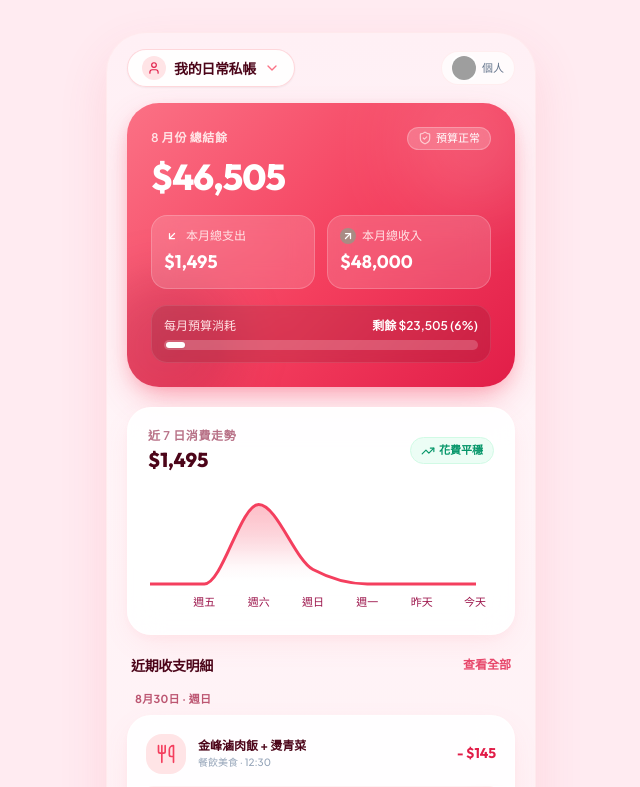
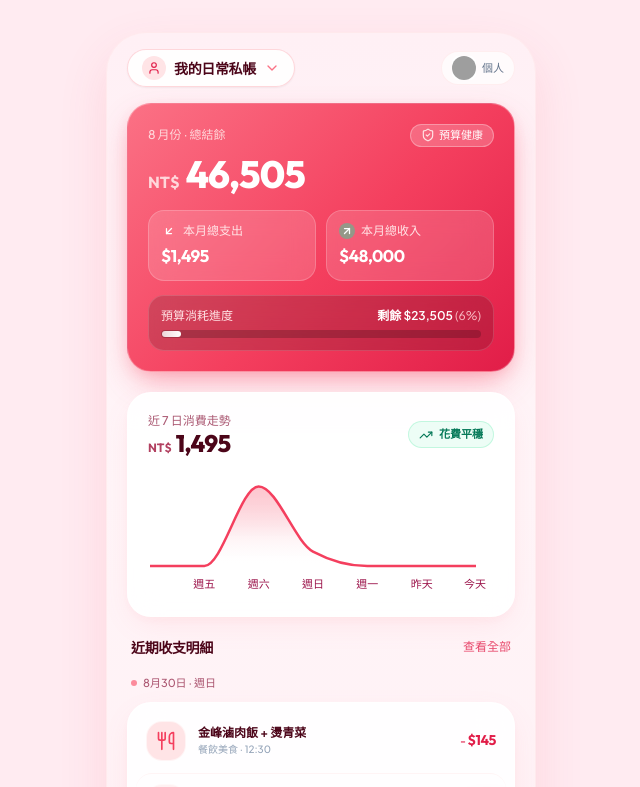
Before and after one commit to iamlouxu/qin-tsai-gee, a React (Vite) app: page / in a window 1280 px wide. Shown: the top 787 px of the page, without its empty margins (319-959 px from the left). Built offline with nearby package versions, Linux system fonts and the light colour scheme; grey boxes are pictures that could not be loaded.

Commit message:
refactor: refine UI styling, shadows, and typography across dashboard components

```diff
--- a/src/components/dashboard/LedgerSwitcher.tsx
+++ b/src/components/dashboard/LedgerSwitcher.tsx
@@ -71,9 +71,9 @@ export const LedgerSwitcher: React.FC<LedgerSwitcherProps> = ({
             className="fixed inset-0 z-20"
             onClick={() => setIsOpen(false)}
           />
-          <div className="absolute top-11 left-0 w-64 bg-white/95 backdrop-blur-xl rounded-3xl p-2 shadow-card-hover border border-rose-100 z-30 animate-in fade-in zoom-in-95 duration-150">
-            <div className="text-[11px] font-bold text-rose-900/60 px-3 py-1.5 uppercase tracking-wider">
-              切換帳本
+          <div className="absolute top-11 left-0 w-64 bg-white/95 backdrop-blur-xl rounded-3xl p-2 shadow-card-hover border border-rose-100/90 z-30 animate-in fade-in zoom-in-95 duration-150">
+            <div className="text-[11px] font-medium text-rose-900/60 px-3 py-1.5">
+              選擇切換帳本
             </div>
             {ledgers.map((ledger) => {
               const isSelected = ledger.id === currentLedger.id;
@@ -84,9 +84,9 @@ export const LedgerSwitcher: React.FC<LedgerSwitcherProps> = ({
                     onSelectLedger(ledger);
                     setIsOpen(false);
                   }}
-                  className={`w-full flex items-center justify-between p-2.5 rounded-2xl text-left transition-all ${
+                  className={`w-full flex items-center justify-between p-2.5 rounded-2xl text-left transition-all active:scale-[0.98] ${
                     isSelected
-                      ? 'bg-rose-50/90 text-rose-950 font-bold'
+                      ? 'bg-rose-50/90 text-rose-950 font-bold shadow-2xs'
                       : 'hover:bg-slate-50 text-slate-700'
                   }`}
                 >
--- a/src/components/dashboard/PersonalOverviewCard.tsx
+++ b/src/components/dashboard/PersonalOverviewCard.tsx
@@ -1,6 +1,6 @@
 import React from 'react';
 import { ArrowUpRight, ArrowDownLeft, ShieldCheck } from 'lucide-react';
-import { formatCurrency } from '../../utils/formatters';
+import { formatCurrency, formatNumber } from '../../utils/formatters';
 
 interface PersonalOverviewCardProps {
   balance: number;
@@ -19,67 +19,67 @@ export const PersonalOverviewCard: React.FC<PersonalOverviewCardProps> = ({
   const remainingBudget = Math.max(0, monthlyBudget - totalExpense);
 
   return (
-    <div className="pink-gradient-card rounded-4xl p-6 text-white relative overflow-hidden mb-5">
-      {/* Decorative Light Glows */}
-      <div className="absolute -right-8 -top-8 w-36 h-36 bg-white/15 rounded-full blur-2xl pointer-events-none" />
-      <div className="absolute -left-8 -bottom-8 w-36 h-36 bg-rose-900/20 rounded-full blur-xl pointer-events-none" />
-
-      {/* Header Info */}
-      <div className="flex justify-between items-center mb-1">
-        <span className="text-xs font-semibold text-rose-100 uppercase tracking-wider">
-          8 月份 總結餘
+    <div className="pink-gradient-card rounded-3xl p-5 text-white relative overflow-hidden mb-5 border border-white/30 shadow-[0_14px_34px_-6px_rgba(244,63,94,0.38)]">
+      {/* Top Meta Header */}
+      <div className="flex justify-between items-center mb-2">
+        <span className="text-xs font-medium text-rose-100/90">
+          8 月份 · 總結餘
         </span>
-        <div className="flex items-center space-x-1 bg-white/20 backdrop-blur-md px-2.5 py-0.5 rounded-full text-[11px] font-medium text-white border border-white/25">
-          <ShieldCheck className="w-3.5 h-3.5 text-rose-200" />
-          <span>預算正常</span>
+        <div className="flex items-center space-x-1 bg-white/20 backdrop-blur-md px-2.5 py-0.5 rounded-full text-[11px] font-medium text-white border border-white/30 shadow-xs">
+          <ShieldCheck className="w-3.5 h-3.5 text-rose-100" />
+          <span>預算健康</span>
         </div>
       </div>
 
-      {/* Hero Balance Display */}
-      <div className="font-display font-extrabold text-[36px] tracking-tight text-white mb-4 leading-tight">
-        {formatCurrency(balance)}
+      {/* Hero Balance Display with Distinct Currency Hierarchy */}
+      <div className="flex items-baseline gap-1.5 mb-4">
+        <span className="text-base font-bold text-rose-100/90 font-display">NT$</span>
+        <span className="font-display font-extrabold text-[38px] tracking-tight text-white leading-none">
+          {formatNumber(balance)}
+        </span>
       </div>
 
-      {/* Expense & Income Grid Cards */}
-      <div className="grid grid-cols-2 gap-3 mb-4">
+      {/* Expense & Income Cards */}
+      <div className="grid grid-cols-2 gap-2.5 mb-3.5">
         {/* Expense Card */}
-        <div className="bg-white/15 backdrop-blur-md rounded-2xl p-3 border border-white/20">
+        <div className="bg-white/15 backdrop-blur-md rounded-2xl p-3 border border-white/20 transition-transform active:scale-[0.98]">
           <div className="flex items-center space-x-1.5 text-rose-100 text-xs mb-1">
-            <span className="w-4 h-4 rounded-full bg-rose-400/40 flex items-center justify-center">
+            <span className="w-4 h-4 rounded-full bg-rose-400/50 flex items-center justify-center">
               <ArrowDownLeft className="w-3 h-3 text-white stroke-[2.5]" />
             </span>
-            <span>本月總支出</span>
+            <span className="font-medium">本月總支出</span>
           </div>
-          <div className="font-display font-bold text-lg text-white">
+          <div className="font-display font-bold text-[17px] text-white tracking-tight">
             {formatCurrency(totalExpense)}
           </div>
         </div>
 
         {/* Income Card */}
-        <div className="bg-white/15 backdrop-blur-md rounded-2xl p-3 border border-white/20">
+        <div className="bg-white/15 backdrop-blur-md rounded-2xl p-3 border border-white/20 transition-transform active:scale-[0.98]">
           <div className="flex items-center space-x-1.5 text-rose-100 text-xs mb-1">
-            <span className="w-4 h-4 rounded-full bg-emerald-400/40 flex items-center justify-center">
+            <span className="w-4 h-4 rounded-full bg-emerald-400/50 flex items-center justify-center">
               <ArrowUpRight className="w-3 h-3 text-white stroke-[2.5]" />
             </span>
-            <span>本月總收入</span>
+            <span className="font-medium">本月總收入</span>
           </div>
-          <div className="font-display font-bold text-lg text-white">
+          <div className="font-display font-bold text-[17px] text-white tracking-tight">
             {formatCurrency(totalIncome)}
           </div>
         </div>
       </div>
 
       {/* Budget Progress Bar */}
-      <div className="bg-black/10 backdrop-blur-sm rounded-2xl p-3 border border-white/10">
+      <div className="bg-black/15 backdrop-blur-md rounded-2xl p-3 border border-white/15">
         <div className="flex justify-between items-center text-xs text-rose-100 mb-1.5">
-          <span>每月預算消耗</span>
+          <span className="font-medium">預算消耗進度</span>
           <span className="font-semibold text-white">
-            剩餘 {formatCurrency(remainingBudget)} ({budgetPercent}%)
+            剩餘 {formatCurrency(remainingBudget)}{' '}
+            <span className="text-rose-200/90 font-normal">({budgetPercent}%)</span>
           </span>
         </div>
-        <div className="w-full bg-white/20 h-2.5 rounded-full overflow-hidden p-0.5">
+        <div className="w-full bg-black/20 h-2 rounded-full overflow-hidden p-[1px]">
           <div
-            className="bg-white h-full rounded-full transition-all duration-500 shadow-sm"
+            className="bg-gradient-to-r from-white/80 to-white h-full rounded-full transition-all duration-500 shadow-xs"
             style={{ width: `${budgetPercent}%` }}
           />
         </div>
--- a/src/components/dashboard/SpendingTrendChart.tsx
+++ b/src/components/dashboard/SpendingTrendChart.tsx
@@ -7,7 +7,7 @@ import {
   XAxis,
 } from 'recharts';
 import { TrendingUp } from 'lucide-react';
-import { formatCurrency } from '../../utils/formatters';
+import { formatCurrency, formatNumber } from '../../utils/formatters';
 
 interface SpendingTrendChartProps {
   data: { day: string; amount: number; fullDate: string }[];
@@ -19,18 +19,21 @@ export const SpendingTrendChart: React.FC<SpendingTrendChartProps> = ({
   totalWeekly,
 }) => {
   return (
-    <div className="glass-card rounded-3xl p-5 mb-5 border border-rose-100/70">
+    <div className="glass-card rounded-3xl p-5 mb-5 border border-rose-100/80 shadow-[0_8px_24px_-4px_rgba(251,113,133,0.08)]">
       {/* Header */}
       <div className="flex justify-between items-center mb-3">
         <div>
-          <div className="text-xs font-semibold text-rose-900/60 uppercase tracking-wider">
+          <div className="text-xs font-medium text-rose-900/70">
             近 7 日消費走勢
           </div>
-          <div className="font-display font-extrabold text-xl text-rose-950 mt-0.5">
-            {formatCurrency(totalWeekly)}
+          <div className="flex items-baseline gap-1 mt-0.5">
+            <span className="text-xs font-bold text-rose-800/80 font-display">NT$</span>
+            <span className="font-display font-extrabold text-2xl text-rose-950 tracking-tight leading-none">
+              {formatNumber(totalWeekly)}
+            </span>
           </div>
         </div>
-        <div className="flex items-center space-x-1 text-[11px] font-bold text-emerald-600 bg-emerald-50 px-2.5 py-1 rounded-full border border-emerald-100">
+        <div className="flex items-center space-x-1.5 text-[11px] font-bold text-emerald-700 bg-emerald-50/90 px-2.5 py-1 rounded-full border border-emerald-200/60 shadow-2xs">
           <TrendingUp className="w-3.5 h-3.5" />
           <span>花費平穩</span>
         </div>
@@ -42,8 +45,8 @@ export const SpendingTrendChart: React.FC<SpendingTrendChartProps> = ({
           <AreaChart data={data} margin={{ top: 10, right: 10, left: 10, bottom: 0 }}>
             <defs>
               <linearGradient id="pinkTrendGradient" x1="0" y1="0" x2="0" y2="1">
-                <stop offset="0%" stopColor="#FB7185" stopOpacity={0.45} />
-                <stop offset="60%" stopColor="#F43F5E" stopOpacity={0.12} />
+                <stop offset="0%" stopColor="#FB7185" stopOpacity={0.4} />
+                <stop offset="60%" stopColor="#F43F5E" stopOpacity={0.08} />
                 <stop offset="100%" stopColor="#FFF0F5" stopOpacity={0.0} />
               </linearGradient>
             </defs>
@@ -59,9 +62,9 @@ export const SpendingTrendChart: React.FC<SpendingTrendChartProps> = ({
                 if (active && payload && payload.length) {
                   const item = payload[0].payload;
                   return (
-                    <div className="bg-rose-950/90 backdrop-blur-md text-white text-xs py-1.5 px-3 rounded-2xl shadow-lg border border-rose-400/30">
-                      <div className="text-[10px] text-rose-200">{item.fullDate}</div>
-                      <div className="font-display font-bold text-sm text-white">
+                    <div className="glass-card bg-white/95 backdrop-blur-xl py-1.5 px-3 rounded-2xl shadow-[0_8px_20px_-4px_rgba(244,63,94,0.2)] border border-rose-200/80">
+                      <div className="text-[10px] font-medium text-rose-700/80">{item.fullDate}</div>
+                      <div className="font-display font-bold text-sm text-rose-950 tracking-tight mt-0.5">
                         {formatCurrency(item.amount)}
                       </div>
                     </div>
@@ -74,14 +77,14 @@ export const SpendingTrendChart: React.FC<SpendingTrendChartProps> = ({
               type="monotone"
               dataKey="amount"
               stroke="#F43F5E"
-              strokeWidth={3}
+              strokeWidth={2.5}
               fillOpacity={1}
               fill="url(#pinkTrendGradient)"
               activeDot={{
-                r: 6,
+                r: 5,
                 fill: '#FFFFFF',
                 stroke: '#E11D48',
-                strokeWidth: 3,
+                strokeWidth: 2.5,
               }}
             />
           </AreaChart>
--- a/src/components/dashboard/TransactionList.tsx
+++ b/src/components/dashboard/TransactionList.tsx
@@ -62,7 +62,7 @@ export const TransactionList: React.FC<TransactionListProps> = ({
         <h2 className="text-sm font-bold text-rose-950 font-sans tracking-tight">
           近期收支明細
         </h2>
-        <span className="text-xs text-rose-600/80 font-semibold cursor-pointer hover:text-rose-700">
+        <span className="text-xs text-rose-600/80 font-medium cursor-pointer hover:text-rose-700 transition-colors">
           查看全部
         </span>
       </div>
@@ -78,12 +78,13 @@ export const TransactionList: React.FC<TransactionListProps> = ({
           return (
             <div key={date} className="space-y-2">
               {/* Date Header Pill */}
-              <div className="text-[11px] font-bold text-rose-800/70 px-2 uppercase tracking-wide">
-                {formatDateDisplay(date)}
+              <div className="flex items-center space-x-1.5 text-[11px] font-medium text-rose-900/70 px-1 py-0.5">
+                <span className="w-1.5 h-1.5 rounded-full bg-rose-400/80" />
+                <span>{formatDateDisplay(date)}</span>
               </div>
 
               {/* Transactions in Date */}
-              <div className="glass-card rounded-3xl p-2.5 space-y-1 divide-y divide-rose-100/50">
+              <div className="glass-card rounded-3xl p-2 space-y-0.5 divide-y divide-rose-100/40 shadow-[0_6px_20px_-4px_rgba(251,113,133,0.06)]">
                 {items.map((tx) => {
                   const IconComponent = iconMap[tx.category?.iconName] || ReceiptText;
                   const isExpense = tx.type === 'expense';
@@ -92,12 +93,12 @@ export const TransactionList: React.FC<TransactionListProps> = ({
                   return (
                     <div
                       key={tx.id}
-                      className="flex items-center justify-between p-2 hover:bg-rose-50/50 rounded-2xl transition-colors"
+                      className="flex items-center justify-between p-2.5 hover:bg-rose-50/60 rounded-2xl transition-all duration-150 active:scale-[0.985] cursor-pointer"
                     >
                       {/* Left: Icon & Title */}
                       <div className="flex items-center space-x-3 overflow-hidden">
                         <div
-                          className="w-10 h-10 rounded-2xl flex items-center justify-center shrink-0 shadow-xs"
+                          className="w-10 h-10 rounded-2xl flex items-center justify-center shrink-0 shadow-2xs border border-white/60"
                           style={{
                             backgroundColor: tx.category?.bgColor || '#FFE4E6',
                             color: tx.category?.color || '#F43F5E',
@@ -114,7 +115,7 @@ export const TransactionList: React.FC<TransactionListProps> = ({
                               {tx.category.name} · {tx.time}
                             </span>
                             {isSharedLedger && (
-                              <span className="inline-flex items-center gap-0.5 text-[9px] font-bold bg-rose-100/70 text-rose-700 px-1.5 py-0.2 rounded-md">
+                              <span className="inline-flex items-center gap-0.5 text-[9px] font-medium bg-rose-100/80 text-rose-800 px-1.5 py-0.5 rounded-md">
                                 👤 {tx.user.name.split(' ')[0]}
                               </span>
                             )}
@@ -125,7 +126,7 @@ export const TransactionList: React.FC<TransactionListProps> = ({
                       {/* Right: Amount */}
                       <div className="text-right shrink-0 pl-2">
                         <div
-                          className={`font-display font-bold text-sm leading-tight ${
+                          className={`font-display font-bold text-sm leading-tight tracking-tight ${
                             isExpense
                               ? 'text-rose-600'
                               : isDeposit
@@ -133,10 +134,13 @@ export const TransactionList: React.FC<TransactionListProps> = ({
                               : 'text-emerald-600'
                           }`}
                         >
-                          {isExpense ? '-' : '+'} {formatCurrency(tx.amount)}
+                          <span className="text-xs font-semibold mr-0.5 opacity-75">
+                            {isExpense ? '-' : '+'}
+                          </span>
+                          {formatCurrency(tx.amount)}
                         </div>
                         {isDeposit && (
-                          <div className="text-[9px] font-bold text-pink-500">
+                          <div className="text-[9px] font-bold text-pink-500 mt-0.5">
                             💍 存入基金
                           </div>
                         )}
--- a/src/components/dashboard/WeddingGoalCard.tsx
+++ b/src/components/dashboard/WeddingGoalCard.tsx
@@ -23,8 +23,8 @@ export const WeddingGoalCard: React.FC<WeddingGoalCardProps> = ({
 
   const handleCelebrate = () => {
     confetti({
-      particleCount: 50,
-      spread: 60,
+      particleCount: 55,
+      spread: 65,
       origin: { y: 0.7 },
       colors: ['#FB7185', '#F43F5E', '#EC4899', '#FFE4E6', '#F59E0B'],
     });
@@ -32,59 +32,58 @@ export const WeddingGoalCard: React.FC<WeddingGoalCardProps> = ({
   };
 
   return (
-    <div className="pink-gradient-card rounded-4xl p-6 text-white relative overflow-hidden mb-5">
-      {/* Decorative Sparkles & Glowing Circles */}
-      <div className="absolute -right-6 -top-6 w-32 h-32 bg-white/20 rounded-full blur-2xl pointer-events-none" />
-      <div className="absolute -left-10 -bottom-10 w-40 h-40 bg-pink-900/30 rounded-full blur-2xl pointer-events-none" />
-
+    <div className="pink-gradient-card rounded-3xl p-5 text-white relative overflow-hidden mb-5 border border-white/30 shadow-[0_14px_34px_-6px_rgba(244,63,94,0.38)]">
       {/* Top Header */}
-      <div className="flex justify-between items-center mb-1">
-        <div className="flex items-center space-x-1.5 text-rose-100 text-xs font-semibold">
+      <div className="flex justify-between items-center mb-2">
+        <div className="flex items-center space-x-1.5 text-rose-100 text-xs font-medium">
           <Heart className="w-3.5 h-3.5 fill-rose-200 text-rose-200" />
           <span>2027 幸福結婚基金</span>
         </div>
-        <div className="bg-white/20 backdrop-blur-md px-2.5 py-0.5 rounded-full text-[11px] font-bold text-white border border-white/25 flex items-center gap-1">
+        <div className="bg-white/20 backdrop-blur-md px-2.5 py-0.5 rounded-full text-[11px] font-bold text-white border border-white/30 flex items-center gap-1 shadow-xs">
           <Sparkles className="w-3 h-3 text-amber-200 fill-amber-200" />
           <span>達成率 {percent}%</span>
         </div>
       </div>
 
-      {/* Hero Numbers */}
+      {/* Hero Numbers with Clear Typographic Hierarchy */}
       <div className="flex items-baseline justify-between mb-4">
         <div>
-          <div className="text-[11px] text-rose-100 font-medium">目前已累積</div>
-          <div className="font-display font-extrabold text-[36px] tracking-tight text-white leading-none mt-0.5">
-            {formatCurrency(currentSavings)}
+          <div className="text-xs text-rose-100/90 font-medium">目前已累積</div>
+          <div className="flex items-baseline gap-1.5 mt-1">
+            <span className="text-base font-bold text-rose-100/90 font-display">NT$</span>
+            <span className="font-display font-extrabold text-[38px] tracking-tight text-white leading-none">
+              {formatNumber(currentSavings)}
+            </span>
           </div>
         </div>
         <div className="text-right">
-          <div className="text-[11px] text-rose-100 font-medium">目標總金額</div>
-          <div className="font-display font-bold text-lg text-rose-100/90 leading-tight mt-0.5">
+          <div className="text-[11px] text-rose-100/80 font-medium">目標金額</div>
+          <div className="font-display font-bold text-base text-rose-100 mt-1">
             {formatCurrency(targetAmount)}
           </div>
         </div>
       </div>
 
       {/* Main Target Progress Bar */}
-      <div className="bg-black/15 backdrop-blur-sm rounded-2xl p-3.5 border border-white/15 mb-4">
-        <div className="w-full bg-white/25 h-3.5 rounded-full overflow-hidden p-0.5 mb-2 relative">
+      <div className="bg-black/15 backdrop-blur-md rounded-2xl p-3 border border-white/15 mb-3.5">
+        <div className="w-full bg-black/20 h-2.5 rounded-full overflow-hidden p-[1px] mb-2">
           <div
-            className="bg-gradient-to-r from-amber-200 via-rose-100 to-white h-full rounded-full transition-all duration-700 shadow-sm"
+            className="bg-gradient-to-r from-amber-200 via-rose-100 to-white h-full rounded-full transition-all duration-700 shadow-xs"
             style={{ width: `${percent}%` }}
           />
         </div>
         <div className="flex justify-between items-center text-xs text-rose-100">
-          <span>
+          <span className="font-medium">
             距目標還差 <strong className="text-white font-bold">{formatCurrency(remaining)}</strong>
           </span>
-          <span className="text-[11px] text-rose-200">已累積 {formatNumber(currentSavings)} 元</span>
+          <span className="text-[11px] text-rose-200/90 font-medium">已存 {formatNumber(currentSavings)} 元</span>
         </div>
       </div>
 
       {/* Couple Contribution Breakdown Grid */}
       <div className="grid grid-cols-2 gap-2.5 mb-3.5">
         {/* User Card */}
-        <div className="bg-white/15 backdrop-blur-md rounded-2xl p-2.5 border border-white/20 flex items-center space-x-2.5">
+        <div className="bg-white/15 backdrop-blur-md rounded-2xl p-2.5 border border-white/20 flex items-center space-x-2.5 transition-transform active:scale-[0.98]">
           <div className="w-8 h-8 rounded-full bg-rose-200/30 flex items-center justify-center text-sm font-bold border border-white/30 shrink-0">
             👦
           </div>
@@ -97,7 +96,7 @@ export const WeddingGoalCard: React.FC<WeddingGoalCardProps> = ({
         </div>
 
         {/* Partner Card */}
-        <div className="bg-white/15 backdrop-blur-md rounded-2xl p-2.5 border border-white/20 flex items-center space-x-2.5">
+        <div className="bg-white/15 backdrop-blur-md rounded-2xl p-2.5 border border-white/20 flex items-center space-x-2.5 transition-transform active:scale-[0.98]">
           <div className="w-8 h-8 rounded-full bg-pink-200/30 flex items-center justify-center text-sm font-bold border border-white/30 shrink-0">
             👧
           </div>
@@ -113,10 +112,10 @@ export const WeddingGoalCard: React.FC<WeddingGoalCardProps> = ({
       {/* Quick Deposit Action Button */}
       <button
         onClick={handleCelebrate}
-        className="w-full bg-white hover:bg-rose-50 text-rose-600 font-bold py-2.5 px-4 rounded-2xl text-xs flex items-center justify-center space-x-1.5 shadow-md active:scale-98 transition-all duration-150 group"
+        className="w-full bg-white hover:bg-rose-50 text-rose-600 font-bold py-2.5 px-4 rounded-2xl text-xs flex items-center justify-center space-x-2 shadow-[0_4px_16px_rgba(0,0,0,0.08)] active:scale-[0.98] transition-all duration-150"
       >
-        <PlusCircle className="w-4 h-4 text-rose-500 group-hover:scale-110 transition-transform" />
-        <span>💖 存入一筆結婚基金（放個慶祝彩帶！）</span>
+        <PlusCircle className="w-4 h-4 text-rose-500" />
+        <span>存入一筆結婚基金 · 放慶祝彩帶 🎉</span>
       </button>
     </div>
   );
```
